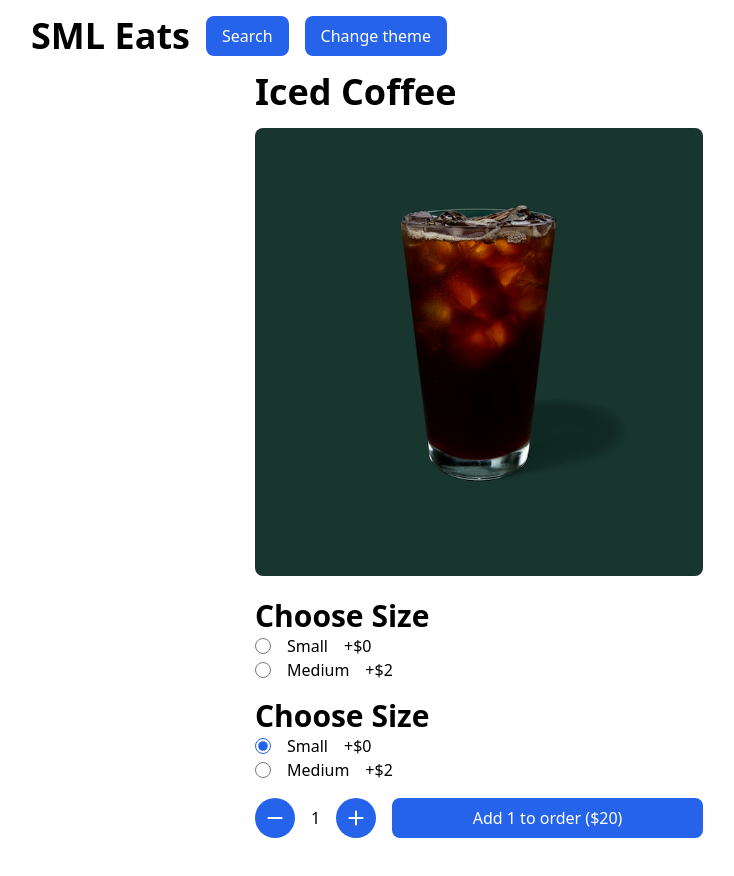
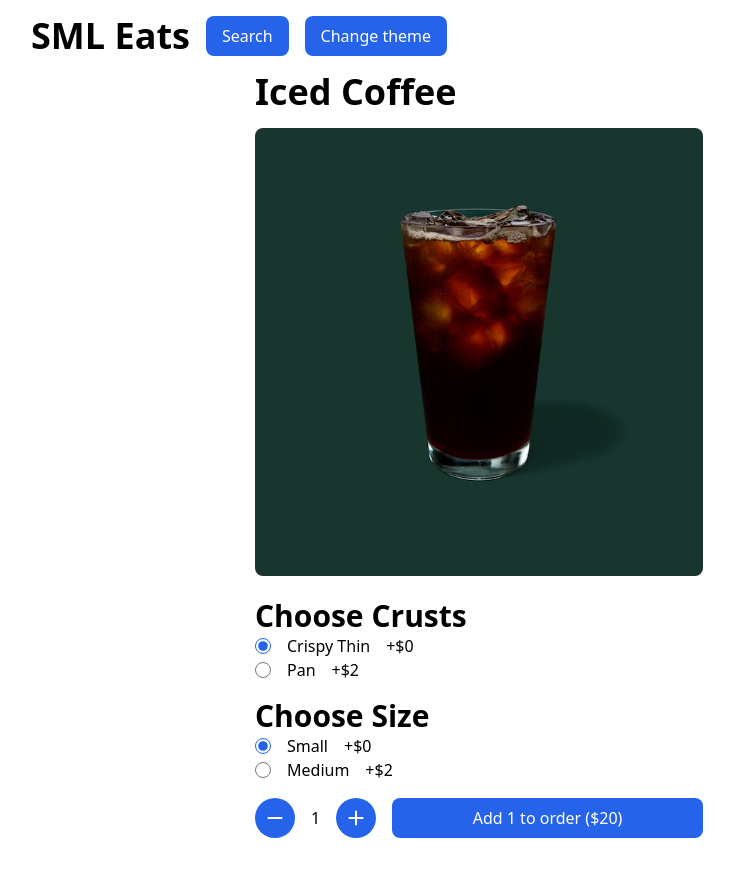
Before and after one commit to shamwela/sml-eats, a Next.js app: page /restaurants/starbucks/test in a window 1280 px wide. Shown: the top 876 px of the page, without its empty margins (161-895 px from the left). Built offline with nearby package versions, Linux system fonts and the light colour scheme.

Commit message:
Improve item page

```diff
--- a/components/Item.tsx
+++ b/components/Item.tsx
@@ -22,7 +22,16 @@ const Item = ({ restaurantName, itemName, addItem }: ItemProps) => {
   const basePrice = item?.basePrice
   const name = item?.name
   const options = item?.options
-  const [selectedOptions, setSelectedOptions] = useState<Option[]>([])
+
+  const initialSelectedOptions = options?.map((option) => {
+    const name = option.name
+    const inputs = option.inputs.filter((input) => input.additionalPrice === 0)
+    return { name, inputs }
+  })
+
+  const [selectedOptions, setSelectedOptions] = useState<Option[]>(
+    initialSelectedOptions ?? []
+  )
 
   // Fix this later
   if (!imageSource || !basePrice || !name || !options) {
@@ -41,7 +50,31 @@ const Item = ({ restaurantName, itemName, addItem }: ItemProps) => {
   const oneItemPrice = basePrice + additionalPrice
 
   const eventHandler = (event: ChangeEvent<HTMLInputElement>) => {
-    // do stuffs here later
+    const {
+      name: optionName,
+      id: inputName,
+      value: additionalPrice,
+    } = event.target
+
+    const newSelectedOptions: Option[] = selectedOptions.map(
+      (selectedOption) => {
+        if (selectedOption.name !== optionName) {
+          return selectedOption
+        } else {
+          return {
+            name: optionName,
+            inputs: [
+              {
+                name: inputName,
+                additionalPrice: Number(additionalPrice),
+              },
+            ],
+          }
+        }
+      }
+    )
+
+    setSelectedOptions(newSelectedOptions)
   }
 
   return (
@@ -63,9 +96,10 @@ const Item = ({ restaurantName, itemName, addItem }: ItemProps) => {
                   <div key={name} className='flex items-center gap-x-4'>
                     <input
                       key={name}
-                      name={name}
+                      name={option.name}
                       id={name}
                       value={additionalPrice}
+                      onChange={eventHandler}
                       defaultChecked={additionalPrice === 0 && true}
                       type='radio'
                     />
@@ -77,8 +111,6 @@ const Item = ({ restaurantName, itemName, addItem }: ItemProps) => {
             </div>
           )
         })}
-
-        {/* Other stuffs will be here later */}
 
         <Order
           item={item}
--- a/data/restaurants.ts
+++ b/data/restaurants.ts
@@ -72,6 +72,19 @@ export const restaurants: Restaurant[] = [
         basePrice: 20,
         options: [
           {
+            name: 'Crusts',
+            inputs: [
+              {
+                name: 'Crispy Thin',
+                additionalPrice: 0,
+              },
+              {
+                name: 'Pan',
+                additionalPrice: 2,
+              },
+            ],
+          },
+          {
             name: 'Size',
             inputs: [
               {
@@ -80,6 +93,31 @@ export const restaurants: Restaurant[] = [
               },
               {
                 name: 'Medium',
+                additionalPrice: 2,
+              },
+            ],
+          },
+        ],
+      },
+      {
+        name: 'Test Coffee',
+        slug: 'iced-coffee',
+        path: '/restaurants/starbucks/iced-coffee',
+        imageSource: IcedCoffeeImage,
+        category: 'coffee',
+        deliveryFee: 0,
+        deliveryTime: 15,
+        basePrice: 20,
+        options: [
+          {
+            name: 'Crusts',
+            inputs: [
+              {
+                name: 'Crispy Thin',
+                additionalPrice: 0,
+              },
+              {
+                name: 'Pan',
                 additionalPrice: 2,
               },
             ],
```
